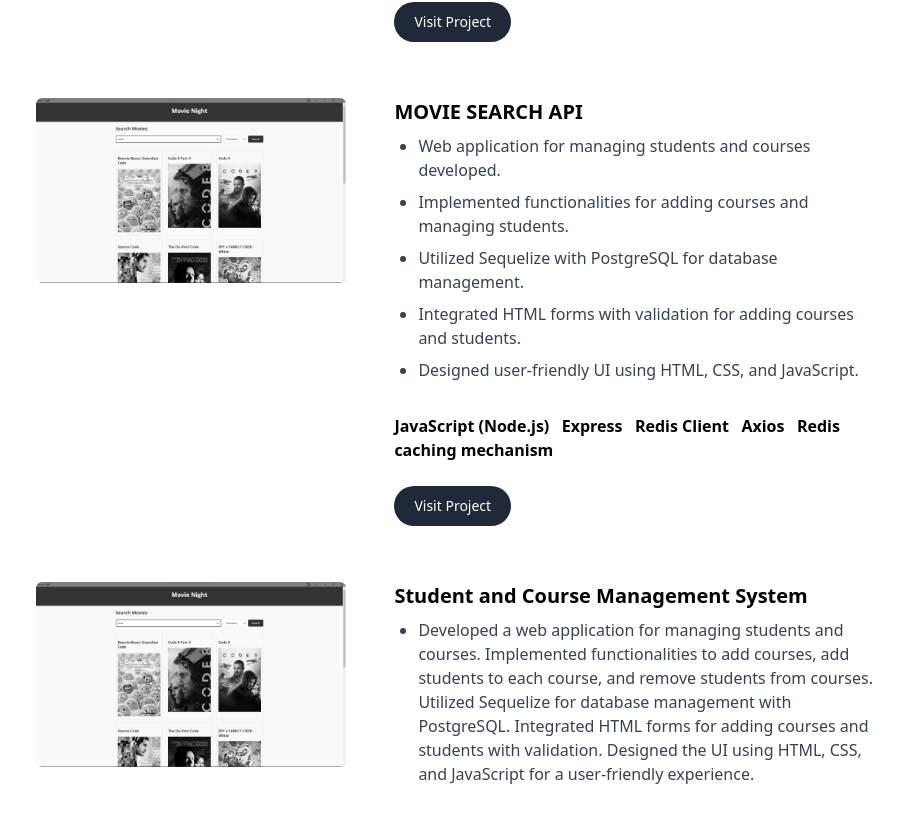
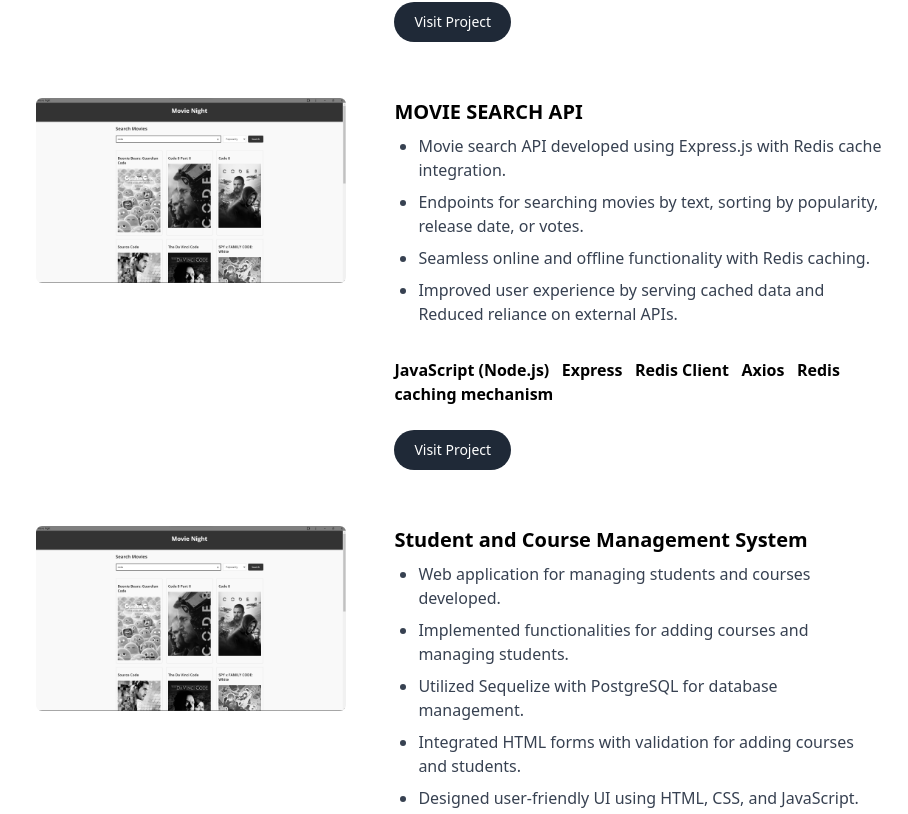
Before and after one commit to Gaganot-Singh/app, a Next.js app: page / in a window 1280 px wide. Shown: the part 2106-2920 px from the top of the page, without its empty margins (372-1280 px from the left). Built offline with nearby package versions, Linux system fonts and the light colour scheme.

Commit message:
Update index.jsx

```diff
--- a/pages/index.jsx
+++ b/pages/index.jsx
@@ -52,11 +52,10 @@ const projects = [
   {
     title: "MOVIE SEARCH API",
     features: [
-      "Web application for managing students and courses developed.",
-      "Implemented functionalities for adding courses and managing students.",
-      "Utilized Sequelize with PostgreSQL for database management.",
-      "Integrated HTML forms with validation for adding courses and students.",
-      "Designed user-friendly UI using HTML, CSS, and JavaScript."
+      "Movie search API developed using Express.js with Redis cache integration.",
+      "Endpoints for searching movies by text, sorting by popularity, release date, or votes.",
+      "Seamless online and offline functionality with Redis caching.",
+      "Improved user experience by serving cached data and Reduced reliance on external APIs.",
     ],
     image: "./project2.png",
     link: "https://github.com/Gaganot-Singh/api-movie-app",
@@ -64,7 +63,13 @@ const projects = [
   },
   {
     title: "Student and Course Management System",
-    features: ["Developed a web application for managing students and courses. Implemented functionalities to add courses, add students to each course, and remove students from courses. Utilized Sequelize for database management with PostgreSQL. Integrated HTML forms for adding courses and students with validation. Designed the UI using HTML, CSS, and JavaScript for a user-friendly experience."],
+    features: [
+      "Web application for managing students and courses developed.",
+      "Implemented functionalities for adding courses and managing students.",
+      "Utilized Sequelize with PostgreSQL for database management.",
+      "Integrated HTML forms with validation for adding courses and students.",
+      "Designed user-friendly UI using HTML, CSS, and JavaScript."
+    ],
     image: "./project2.png",
     link: "https://enrollment-system-qe6k.onrender.com/",
     skills: [
```
